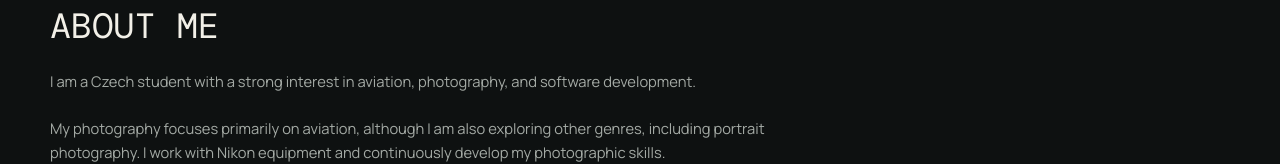
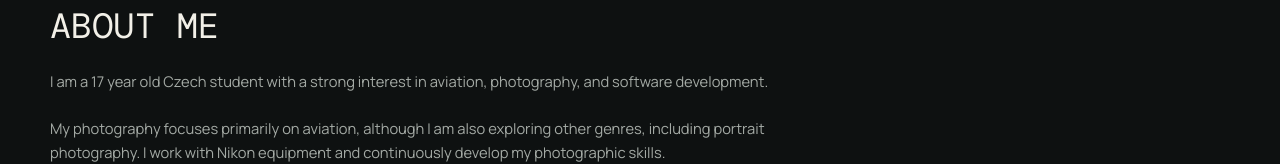
Before and after one commit to popa15cz/portfolio, a plain HTML site: page about/index.html in a window 1280 px wide. Shown: the part 165-329 px from the top of the page. Drawn offline with nearby package versions, Linux system fonts and the light colour scheme.

Commit message:
About Me update

```diff
--- a/about/index.html
+++ b/about/index.html
@@ -65,7 +65,7 @@
         </div>
 
         <div class="text-paragraph-inner">
-            <p>I am a Czech student with a strong interest in aviation, photography, and software development.</p>
+            <p>I am a 17 year old Czech student with a strong interest in aviation, photography, and software development.</p>
             <p>My photography focuses primarily on aviation, although I am also exploring other genres, including portrait photography. I work with Nikon equipment and continuously develop my photographic skills.</p>
             <p>In software development, I work mainly with Java, Spring Framework, Docker, and PostgreSQL. I also develop custom flight simulation instruments and gauges through my own project, Just Gauges.</p>
             <p>I currently study aircraft mechanics with a specialization in avionics at a secondary aviation school in the Czech Republic. Outside my studies, I am also pursuing glider pilot training at Slovácký Aeroclub Kunovice.</p>
```
